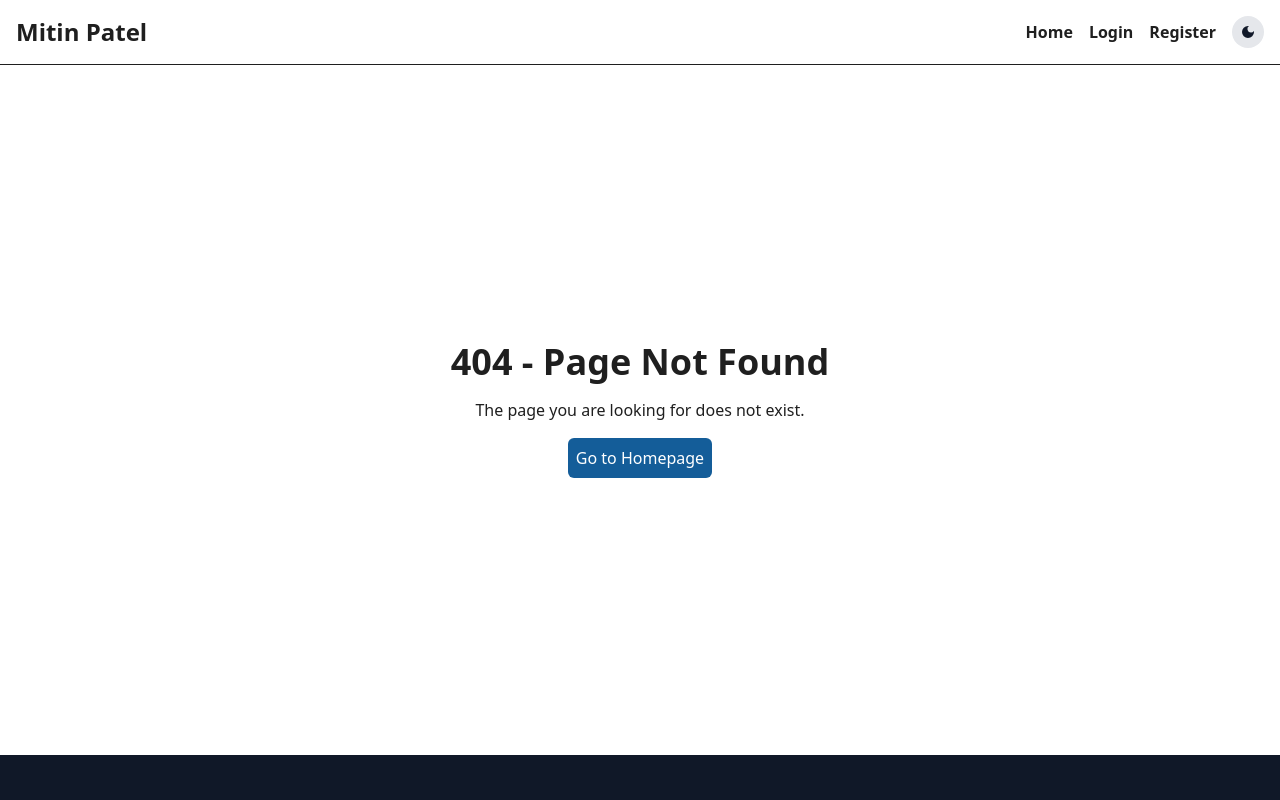
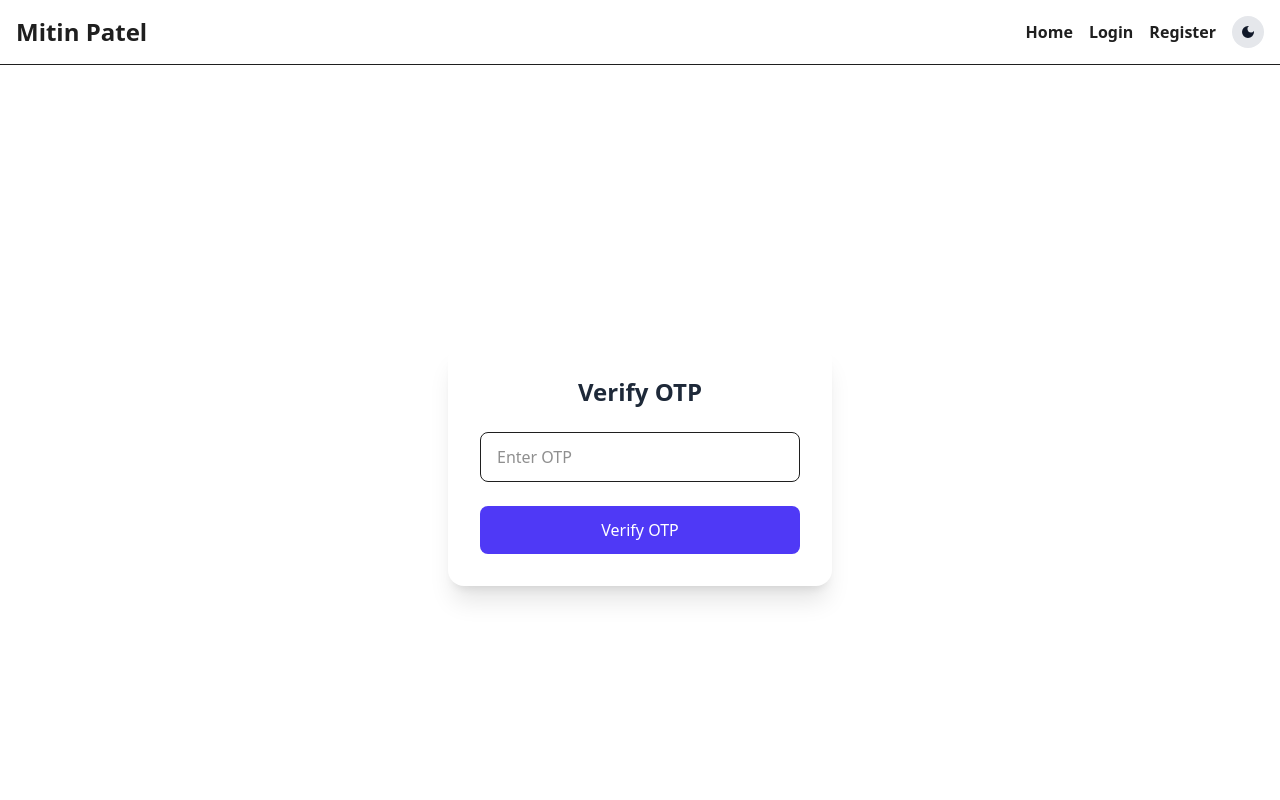
Before and after one commit to mitin-lakhani/CRUD-Demo, a React (Vite) app: page /send-otp in a window 1280 px wide. Shown: the top 800 px of the page. Built offline with nearby package versions, Linux system fonts and the light colour scheme.

Commit message:
Create Otp System

```diff
--- a/package.json
+++ b/package.json
@@ -10,6 +10,7 @@
     "preview": "vite preview"
   },
   "dependencies": {
+    "@emailjs/browser": "^4.4.1",
     "@headlessui/react": "^2.2.9",
     "@hookform/resolvers": "^5.2.2",
     "@tailwindcss/vite": "^4.1.18",
--- a/src/main.tsx
+++ b/src/main.tsx
@@ -1,14 +1,12 @@
-import React from "react";
+// import React from "react";
 import ReactDOM from "react-dom/client";
 import "./index.css";
 import { Providers } from "./providers";
 import App from "./App";
 
 ReactDOM.createRoot(document.getElementById("root")!).render(
-  <React.StrictMode>
      <Providers>
       <App />
     </Providers>
-  </React.StrictMode>
   ,// strict mode to run code two types first time check and secound time run orizonal
 );
--- a/src/pages/public/LoginPage.tsx
+++ b/src/pages/public/LoginPage.tsx
@@ -6,6 +6,7 @@ import { loginSchema, type LoginFormValues } from "@/validations/auth.schema";
 import { toast } from "sonner";
 import { useAppState } from "@/utils/useAppState";
 import { Link, useNavigate } from "react-router-dom";
+import { useState } from "react";
 
 const LoginPage = () => {
 	const navigate = useNavigate();
@@ -19,8 +20,10 @@ const LoginPage = () => {
 		resolver: zodResolver(loginSchema),
 
 	});
+	const[email,setEmail] = useState("");
+	const onSubmit = (data: LoginFormValues) => {
+		const verified = localStorage.setItem("verifiedUser",email);
 
-	const onSubmit = (data: LoginFormValues) => {
 		const users = JSON.parse(localStorage.getItem("users") || "[]");
 		const user = users.find((user: any) => user.email === data.email);
 		if (!user) {
@@ -33,7 +36,11 @@ const LoginPage = () => {
 			return;
 		}
 		console.log("Form Data:", data);
-		toast.success("Login Successful");
+		if(users.email === verified){
+			toast.success("Login Successful");
+		}else{
+			toast.error("User Not varified");
+		}
 		localStorage.setItem("user", JSON.stringify(user));
 			dispatch({
 				user
@@ -67,6 +74,7 @@ const LoginPage = () => {
 								{...register("email",{
 									onChange:(e) =>{
 										e.target.value = e.target.value.replace(/\s/g, "")
+										setEmail(e.target.value);
 									}
 
 								})}
--- a/src/pages/public/RegisterPage.tsx
+++ b/src/pages/public/RegisterPage.tsx
@@ -8,9 +8,12 @@ import {
 
 import { toast } from "sonner";
 import { useNavigate } from "react-router-dom";
+import { useState } from "react";
 
 
 const RegisterPage = () => {
+	const [email, setEmail] = useState("");
+
 	const navigate = useNavigate();
 	const {
 		register,
@@ -40,10 +43,15 @@ const RegisterPage = () => {
 		users.push(userData);
 		localStorage.setItem("users", JSON.stringify(users));
 
+		localStorage.setItem("tempUserEmail", email);
+
+		// generate otp
+		const otp = Math.floor(100000 + Math.random() * 900000);
+		localStorage.setItem("otp", otp.toString());
 		toast.success("Register Successful");
 
 		reset();
-		navigate("/login");
+		navigate("/send-otp");
 	};
 
 	return (
@@ -81,6 +89,7 @@ const RegisterPage = () => {
 								{...register("email", {
 									onChange: (e) => {
 										e.target.value = e.target.value.replace(/\s/g, "")
+										setEmail(e.target.value);
 									}
 								})}
 							/>
--- /dev/null
+++ b/src/pages/public/SendOtp.tsx
@@ -0,0 +1,72 @@
+import { useEffect, useState } from "react";
+import { sendOtpEmail } from "../../utils/email";
+import { useNavigate } from "react-router-dom";
+import { toast } from "sonner";
+
+
+
+function SendOtp() {
+  const [userOtp, setUserOtp] = useState("");
+  const navigate = useNavigate();
+
+  const email = localStorage.getItem("tempUserEmail");
+  const verifiedUser = localStorage.getItem("verifiedUser");
+
+
+  useEffect(() => {
+
+    if (!email || verifiedUser === email) return;
+
+
+
+    // Generate OTP
+    const otp = Math.floor(100000 + Math.random() * 900000);
+
+    // Store in localStorage
+    localStorage.setItem("otp", otp.toString());
+
+    // Send to email
+    sendOtpEmail(email, otp)
+      .then(() => toast.success("OTP sent to email"))
+      .catch(() => toast.error("Failed to send OTP"));
+  }, [email]);
+
+  const verifyOtp = () => {
+    const storedOtp = localStorage.getItem("otp");
+
+    if (userOtp === storedOtp) {
+      localStorage.setItem("verifiedUser", email || "");
+      localStorage.removeItem("otp");
+
+      toast.success("User Verified!");
+      navigate("/login");
+    } else {
+      toast.error("Invalid OTP");
+    }
+  };
+
+  return (
+    <div className="min-h-screen flex items-center justify-center bg-linnear-to-br from-indigo-100 to-purple-200">
+      <div className="bg-white shadow-xl rounded-2xl p-8 w-full max-w-sm text-center">
+        <h2 className="text-2xl font-bold text-gray-800">Verify OTP</h2>
+
+        <input
+          type="text"
+          placeholder="Enter OTP"
+          value={userOtp}
+          onChange={(e) => setUserOtp(e.target.value)}
+          className="w-full mt-6 px-4 py-3 border rounded-lg"
+        />
+
+        <button
+          onClick={verifyOtp}
+          className="w-full mt-6 bg-indigo-600 text-white py-3 rounded-lg"
+        >
+          Verify OTP
+        </button>
+      </div>
+    </div>
+  );
+}
+
+export default SendOtp;
--- a/src/routes.tsx
+++ b/src/routes.tsx
@@ -9,6 +9,7 @@ import { AuthLayout } from "./components/layouts/AuthLayout";
 import NotFoundPage from "./pages/NotFoundPage";
 import ViewProfile from "./pages/user/ViewProfilePage";
 import ForgotPassword from "./components/UpdateOrChange/ForgetPassword";
+import SendOtp from "./pages/public/SendOtp";
 // import EditUser from "./pages/user/EditUser";
 
 const Home = lazy(() => import("@/pages/public/HomePage"));
@@ -17,6 +18,8 @@ const Register = lazy(() => import("@/pages/public/RegisterPage"));
 const Dashboard = lazy(() => import("@/pages/user/DashboardPage"));
 const UserList = lazy(() => import("@/pages/user/UserListPage"));
 // const UserForm = lazy(() => import("@/pages/user/UserFormPage"));
+
+
 
 export const router = createBrowserRouter([
   {
@@ -31,7 +34,8 @@ export const router = createBrowserRouter([
             children: [
               { path: "/login", element: <Login /> },
               { path: "/register", element: <Register /> },
-              {path:"/forget-password",element:<ForgotPassword/>}
+              {path:"/forget-password",element:<ForgotPassword/>},
+              {path:"/send-otp",element:<SendOtp/>},
             ],
           },
           { path: "*", element: <NotFoundPage /> },
--- /dev/null
+++ b/src/utils/email.tsx
@@ -0,0 +1,13 @@
+import emailjs from "@emailjs/browser";
+
+export const sendOtpEmail = (email: any, otp: any) => {
+  return emailjs.send(
+    "service_zp2fgjj",
+    "template_prhcfbd",
+    {
+      to_email: email,
+      otp: otp,
+    },
+    "TiL_s0UZoZnO4-eGY"
+  );
+};
```
Also changed, not shown: 1 other file (tests, documents, lock files or other folders).
